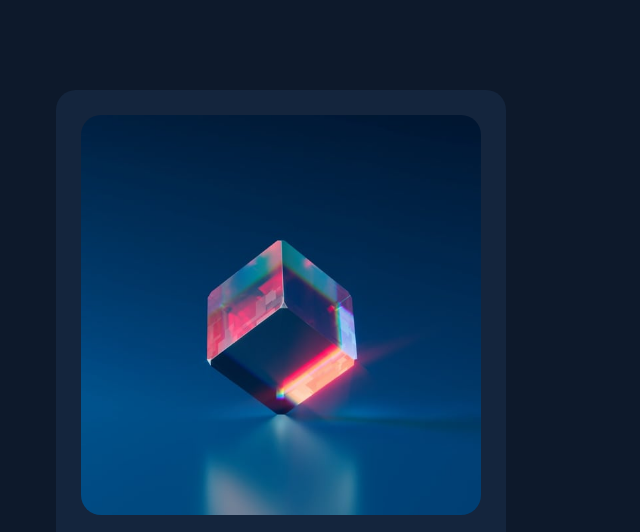
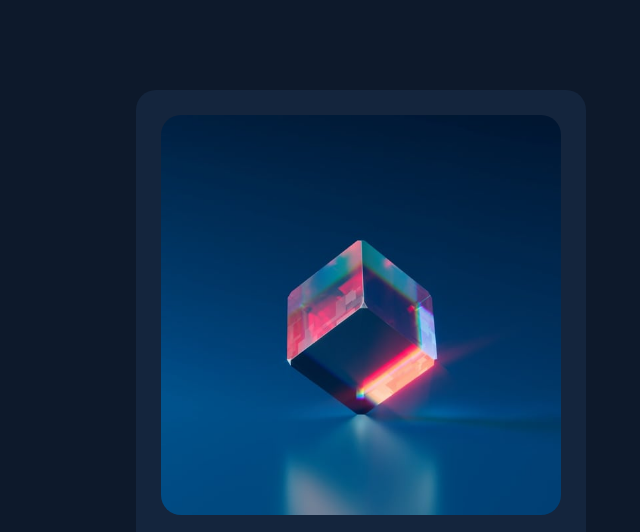
Before and after one commit to CodingLover69/NFTCard, a plain HTML site: page index.html in a window 1280 px wide. Shown: the top 532 px of the page, without its empty margins (434-1074 px from the left). Drawn offline with Linux system fonts and the light colour scheme.

Commit message:
position change

```diff
--- a/css/style.css
+++ b/css/style.css
@@ -14,7 +14,7 @@ body {
   position: absolute;
   margin-top: 10px;
   top: 10vh;
-  left: 60vh;
+  left: 70vh;
   height: 685px;
   padding: 20px;
   margin: 10px;
```
